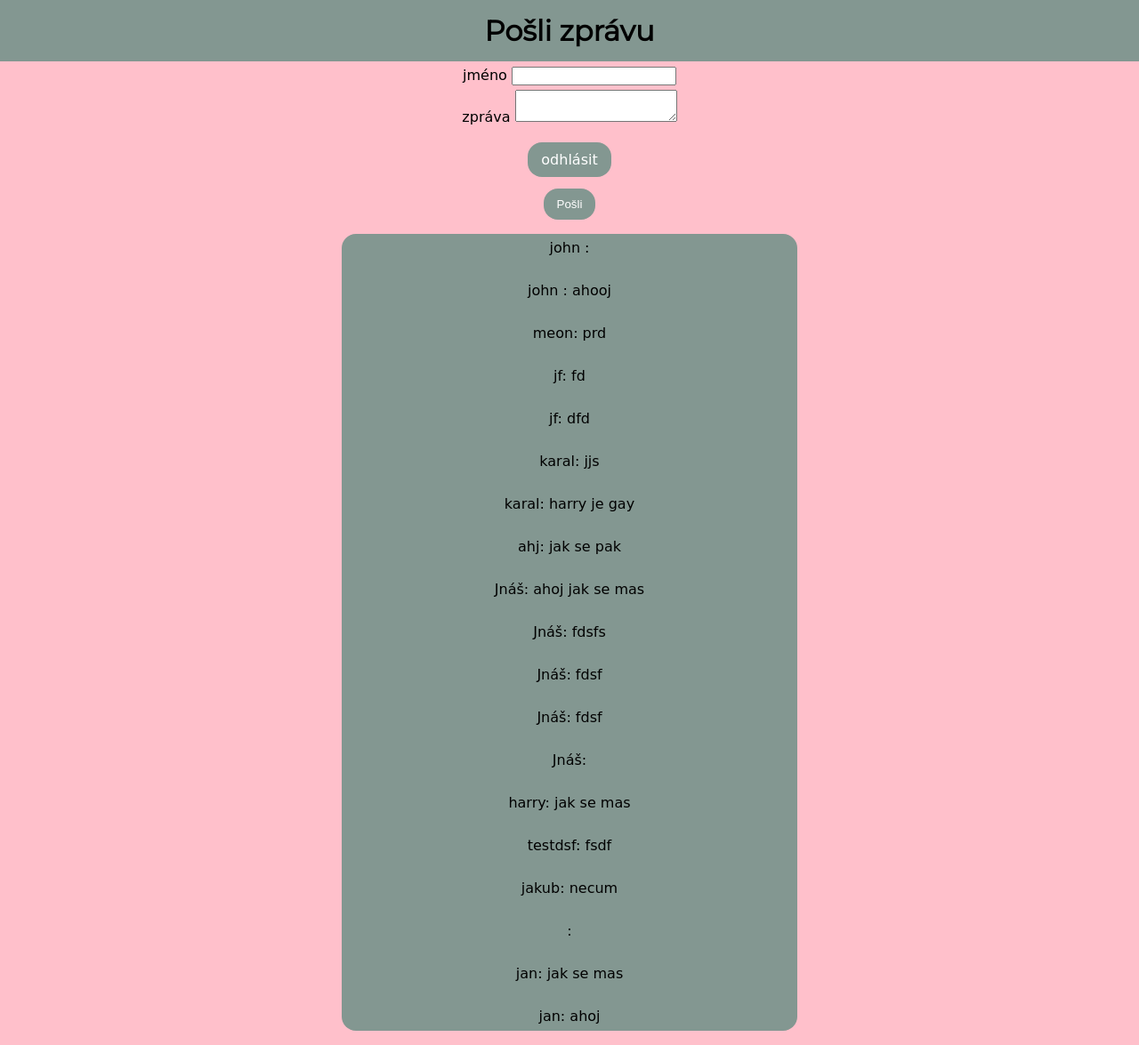
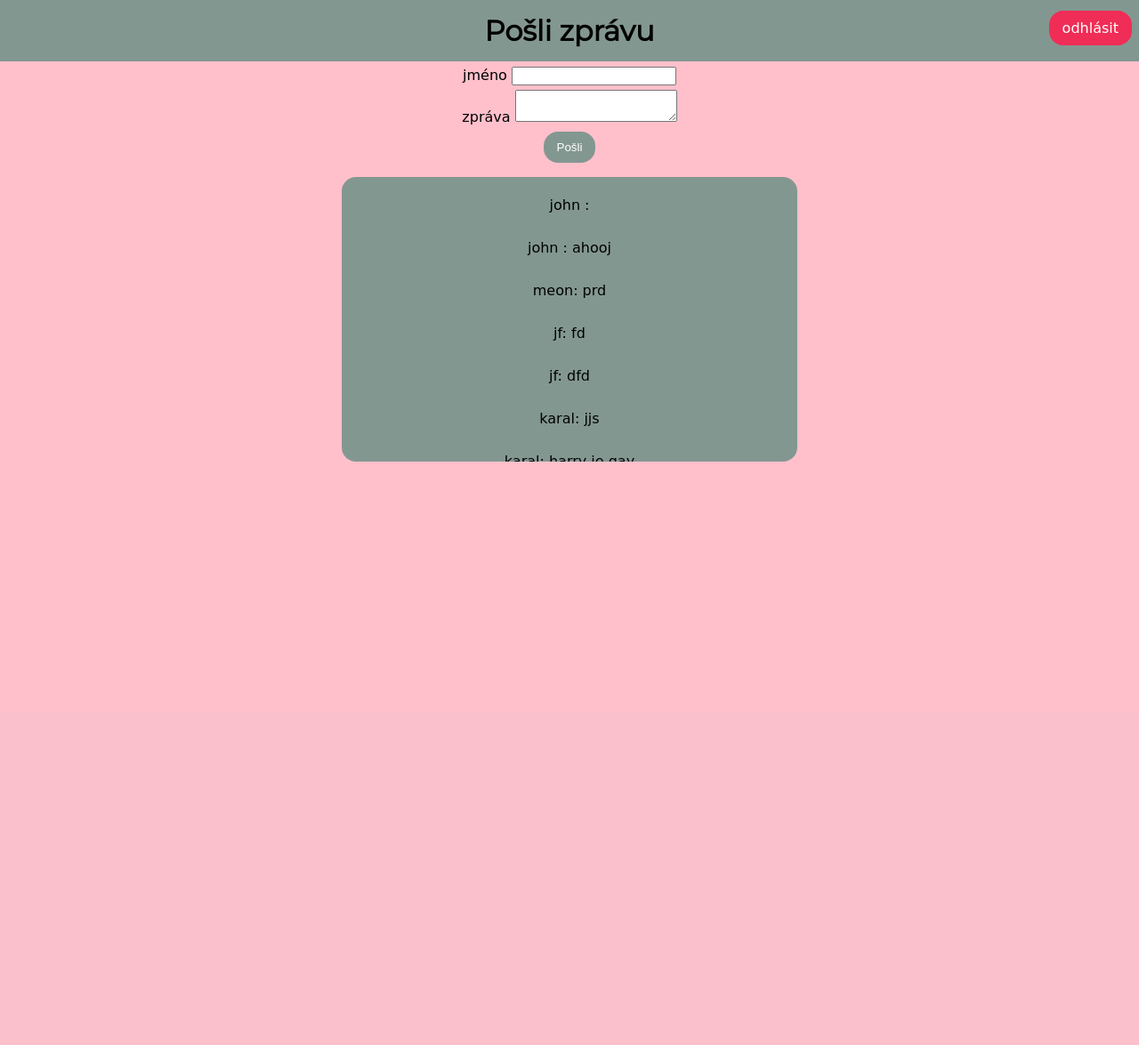
Before and after one commit to Jakubiq/Webs, a Flask app: page / in a window 1280 px wide. Shown: the whole page at 89% size. After the commit the page ends 519 px from the top, so only its background shows below. Run offline with Flask 2, Linux system fonts and the light colour scheme; data comes from the database, SQL or seed files in the repository; some libraries are stand-ins or nearby versions.

Commit message:
uprava vzhledu

```diff
--- a/chatovaciapp/static/css/style.css
+++ b/chatovaciapp/static/css/style.css
@@ -34,9 +34,15 @@ table, th, td{
     line-height: 32px;
 }
 
+.buttonPossition{
+    position: absolute;
+    top: 0;
+    right: .5rem;
+}
+
 a {
     text-decoration: none;
-    background-color: #839791;
+    background-color: #EF2D56;
     border: none;
     color: #fff;
     padding: 10px 15px;
@@ -45,7 +51,7 @@ a {
 }
 
 a:hover {
-    background-color: #5d6b66;
+    background-color: #aa1f3d;
     transition: .5s;
 }
 
@@ -53,7 +59,9 @@ a:hover {
     background-color: #839791;
     border-radius: 1em;
     width: 40%;
-    margin: 0 auto;
+    height: 20rem;
+    margin: 1rem auto;
+    overflow: auto;
 }
 
 input[type="submit"] {
--- a/chatovaciapp/templates/chat.html
+++ b/chatovaciapp/templates/chat.html
@@ -21,7 +21,9 @@
             <div>{{ form.jmeno.label }} {{ form.jmeno }}</div>
         {% endif %}
             <div>{{ form.zprava.label }} {{ form.zprava }}</div>
-        <p><a href="/odhlasit">odhlásit</a></p>
+        <div class="buttonPossition">
+            <p><a href="/odhlasit">odhlásit</a></p>
+        </div>
         <input type="submit" value="Pošli">
         <div class="messages" hx-get="/news" hx-trigger="every 2s">
         {% for mess in zpravy[::-1] %}
```
